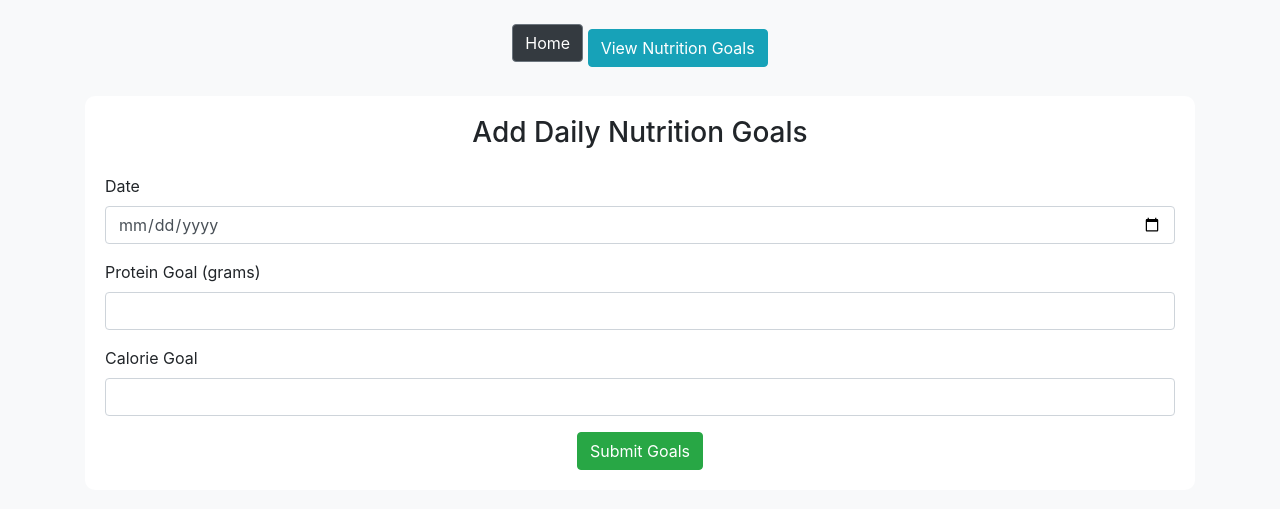
After one commit to piluguji/cs4750, a PHP site: page /addNutrition.php in a window 1280 px wide. The commit adds this page. Shown: the top 509 px of the page. Run offline with PHP 8.4, Linux system fonts and the light colour scheme; the visitor is signed in with stand-in values (Sample User, id 1); some libraries are stand-ins or nearby versions.

Commit message:
adding nutrition works

```diff
--- a/db_functions.php
+++ b/db_functions.php
@@ -176,6 +176,56 @@ function remove_from_favorites($userID, $exerciseID){
     $statement->closeCursor();
     return $result;
 }
-?>
+function addFeedback($session_id, $satisfaction, $difficulty) {
+    global $db;
+    $query = "INSERT INTO workout_feedback (satisfaction, difficulty) VALUES (:satisfaction, :difficulty)";
+    $statement = $db->prepare($query);
+    $statement->bindValue(':difficulty', $difficulty);
+    $statement->bindValue(':satisfaction', $satisfaction);
+    $statement->bindValue(':session_id', $session_id);
+    $result = $statement->execute();
+    $statement->closeCursor();
+    return $result;
+}
+
+//fetch the feedback from the database that is speicifc to the session they click on
+function fetchFeedback($sessionID){
+    global $db;
+    $query = "SELECT difficulty, satisfaction FROM workout_feedback WHERE sessionID = :session_id";
+    $statement = $db->prepare($query);
+    $statement->bindValue(':session_id', $sessionID);
+    $statement->execute();
+    $result = $statement->fetchAll();
+    $statement->closeCursor();
+    return $result;
+}
+
+
+function createNutrition($protein_goal, $calorie_goal, $date, $user_id){
+    global $db;
+    $query = "INSERT INTO Nutrition (protein_goal, calorie_goal, `Date`, userID) VALUES (:protein_goal, :calorie_goal, :Date, :user_id)";
+    $statement = $db->prepare($query);
+    $statement->bindValue(':protein_goal', $protein_goal);
+    $statement->bindValue(':calorie_goal', $calorie_goal);
+    $statement->bindValue(':Date', $date); // Ensure that this placeholder ':Date' matches the exact casing of your column name in the database
+    $statement->bindValue(':user_id', $user_id);
+    $result = $statement->execute();
+    $statement->closeCursor();
+    return $db->lastInsertId();
+}
+
+
+
+function getNutritionGoals($userID) {
+    global $db;
+    $query = "SELECT * FROM Nutrition WHERE userID = :user_id ORDER BY date DESC";
+    $statement = $db->prepare($query);
+    $statement->bindValue(':user_id', $userID);
+    $statement->execute();
+    $goals = $statement->fetchAll();
+    $statement->closeCursor();
+    return $goals;
+}
+
 
 ?>
--- /dev/null
+++ b/views/addNutrition.php
@@ -0,0 +1,90 @@
+<?php
+require('../db_functions.php'); // Ensure this path is correct.
+if (session_status() == PHP_SESSION_NONE) {
+    session_start();
+}
+
+if (!isset($_SESSION['userID'])) {
+    header('Location: login.php');
+    exit();
+}
+
+// Handle form submission
+if ($_SERVER['REQUEST_METHOD'] == 'POST') {
+    $protein_goal = filter_input(INPUT_POST, 'protein_goal', FILTER_VALIDATE_INT);
+    $calorie_goal = filter_input(INPUT_POST, 'calorie_goal', FILTER_VALIDATE_INT);
+    $date = filter_input(INPUT_POST, 'date', FILTER_SANITIZE_STRING); // Note the lowercase 'date' here, it's the name of the form input field
+
+
+
+    // Assuming you have a session variable called 'userID' where the user's ID is stored.
+    $user_id = $_SESSION['userID'];
+
+    // Call the function to insert the goals into the database.
+    $nutrition_id = createNutrition($protein_goal, $calorie_goal, $date, $user_id); // Ensure you capture the 'date' from the form
+
+    // After inserting the data, redirect to the home page.
+    header('Location: index.php');
+    exit();
+}
+?>
+
+<!DOCTYPE html>
+<html lang="en">
+<head>
+  <meta charset="UTF-8">
+  <meta name="viewport" content="width=device-width, initial-scale=1.0">
+  <title>Add Nutrition Goals - YourAppName</title>
+  <link rel="stylesheet" href="https://stackpath.bootstrapcdn.com/bootstrap/4.5.2/css/bootstrap.min.css">
+  <style>
+    body {
+      background-color: #f8f9fa;
+    }
+    .form-container {
+      background-color: #ffffff;
+      padding: 20px;
+      border-radius: 10px;
+      margin-top: 20px;
+    }
+    .btn-home {
+      background-color: #343a40;
+      color: #ffffff;
+      margin-bottom: 10px;
+    }
+  </style>
+</head>
+<body>
+
+  <div class="container mt-4">
+    <div class="text-center mb-4">
+      <a href="index.php" class="btn btn-secondary btn-home">Home</a>
+      <a href="viewNutritionGoals.php" class="btn btn-info">View Nutrition Goals</a>
+    </div>
+    <div class="form-container">
+      <h3 class="text-center mb-4">Add Daily Nutrition Goals</h3>
+      <form id="add-nutrition-form" method="POST" action="<?php echo htmlspecialchars($_SERVER["PHP_SELF"]); ?>">
+      <div class="form-group">
+    <label for="date">Date</label>
+    <input type="date" class="form-control" id="date" name="date" required>
+</div>
+        <div class="form-group">
+            <label for="protein_goal">Protein Goal (grams)</label>
+            <input type="number" class="form-control" id="protein_goal" name="protein_goal" required>
+        </div>
+        <div class="form-group">
+            <label for="calorie_goal">Calorie Goal</label>
+            <input type="number" class="form-control" id="calorie_goal" name="calorie_goal" required>
+        </div>
+        <div class="text-center">
+            <button type="submit" class="btn btn-success">Submit Goals</button>
+        </div>
+      </form>
+    </div>
+  </div>
+
+  <script src="https://code.jquery.com/jquery-3.5.1.min.js"></script>
+  <script src="https://cdn.jsdelivr.net/npm/@popperjs/core@2.5.4/dist/umd/popper.min.js"></script>
+  <script src="https://stackpath.bootstrapcdn.com/bootstrap/4.5.2/js/bootstrap.min.js"></script>
+
+</body>
+</html>
--- a/views/index.php
+++ b/views/index.php
@@ -24,8 +24,10 @@ if (session_status() == PHP_SESSION_NONE) {
         <!-- User is logged in, show Sign out and Add Exercise -->
         <a href="favorites.php" class="btn btn-info btn-lg mr-2">View Favorite Exercises</a>
         <a href="addWorkoutSession.php" class="btn btn-info btn-lg mr-2">Add Workout Session</a>
+        <a href="addNutrition.php" class="btn btn-info btn-lg mr-2">Add Nutrition</a>
+        <a href="viewNutrition.php" class="btn btn-info btn-lg mr-2">View Nutrition</a>
         <a href="viewWorkoutSessions.php" class="btn btn-info btn-lg mr-2">View Workout Sessions</a>
-
+        <a href="viewFeedback.php" class="btn btn-info btn-lg mr-2">View Feedback</a>
         <a href="logout.php" class="btn btn-danger btn-lg">Sign Out</a>
       <?php else: ?>
         <!-- No user is logged in, show Login and Sign Up -->
--- a/views/viewWorkoutSessions.php
+++ b/views/viewWorkoutSessions.php
@@ -87,6 +87,8 @@ if (isset($_POST['delete_session'])) {
       <li class="list-group-item">
         <form method="POST">
           <button type="submit" name="delete_session" class="btn btn-sm btn-danger delete-button">Delete</button>
+          <a href="addFeedback.php" class="btn btn-sm btn-primary" style="color: white; background-color: blue;">Add Feedback</a>
+          <a href="viewFeedback.php" class="btn btn-sm btn-primary" style="color: white; background-color: green;">View Feedback</a>
           <input type="hidden" name="sessionID" value="<?= $session['sessionID'] ?>">
         </form>
         <a href="sessionDetails.php?sessionID=<?= htmlspecialchars($session['sessionID']) ?>">
```
Also changed, not shown: views/addFeedback.php (added, +102 -0 lines), views/viewNutrition.php (added, +76 -0 lines), views/viewFeedback.php (added).
